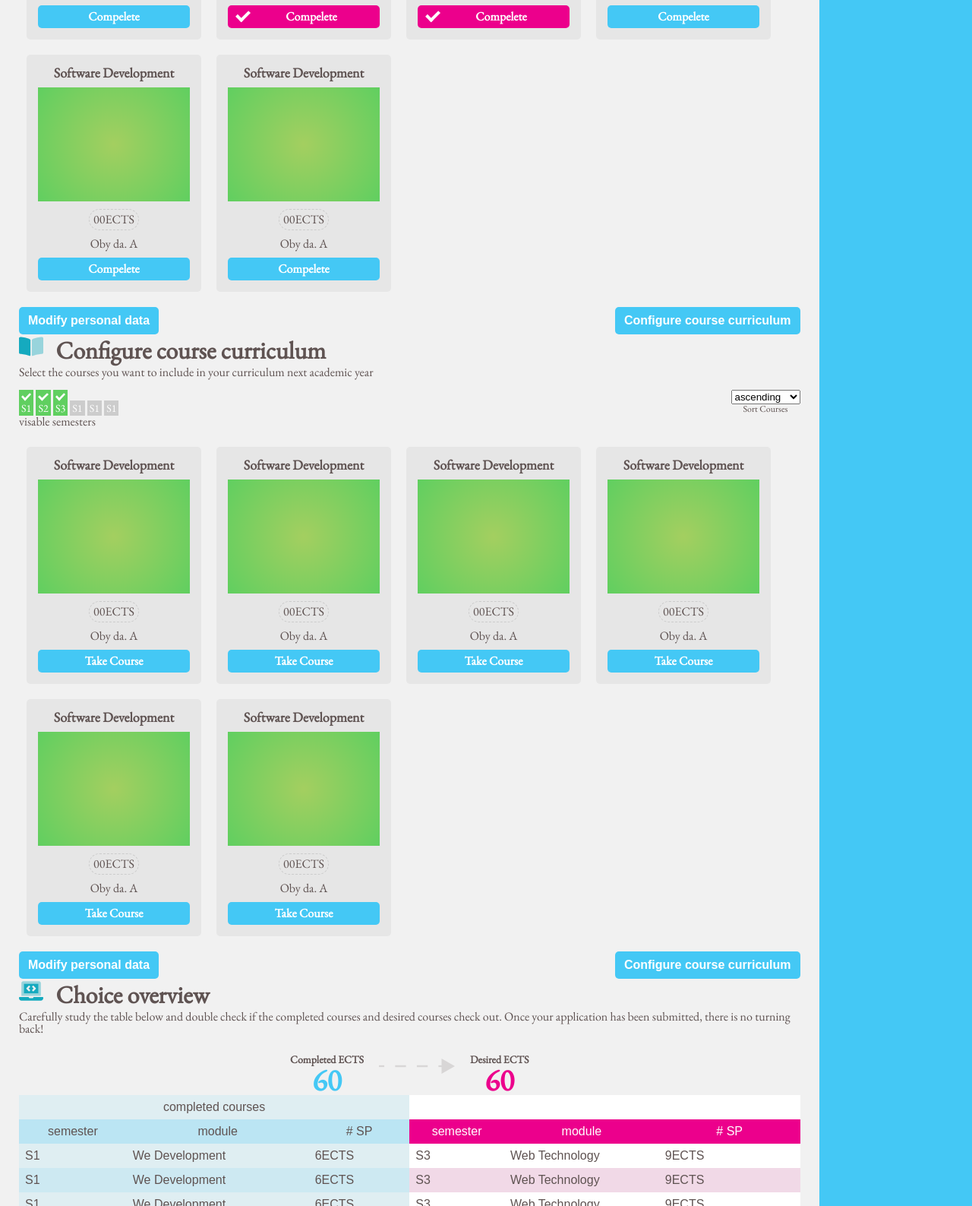
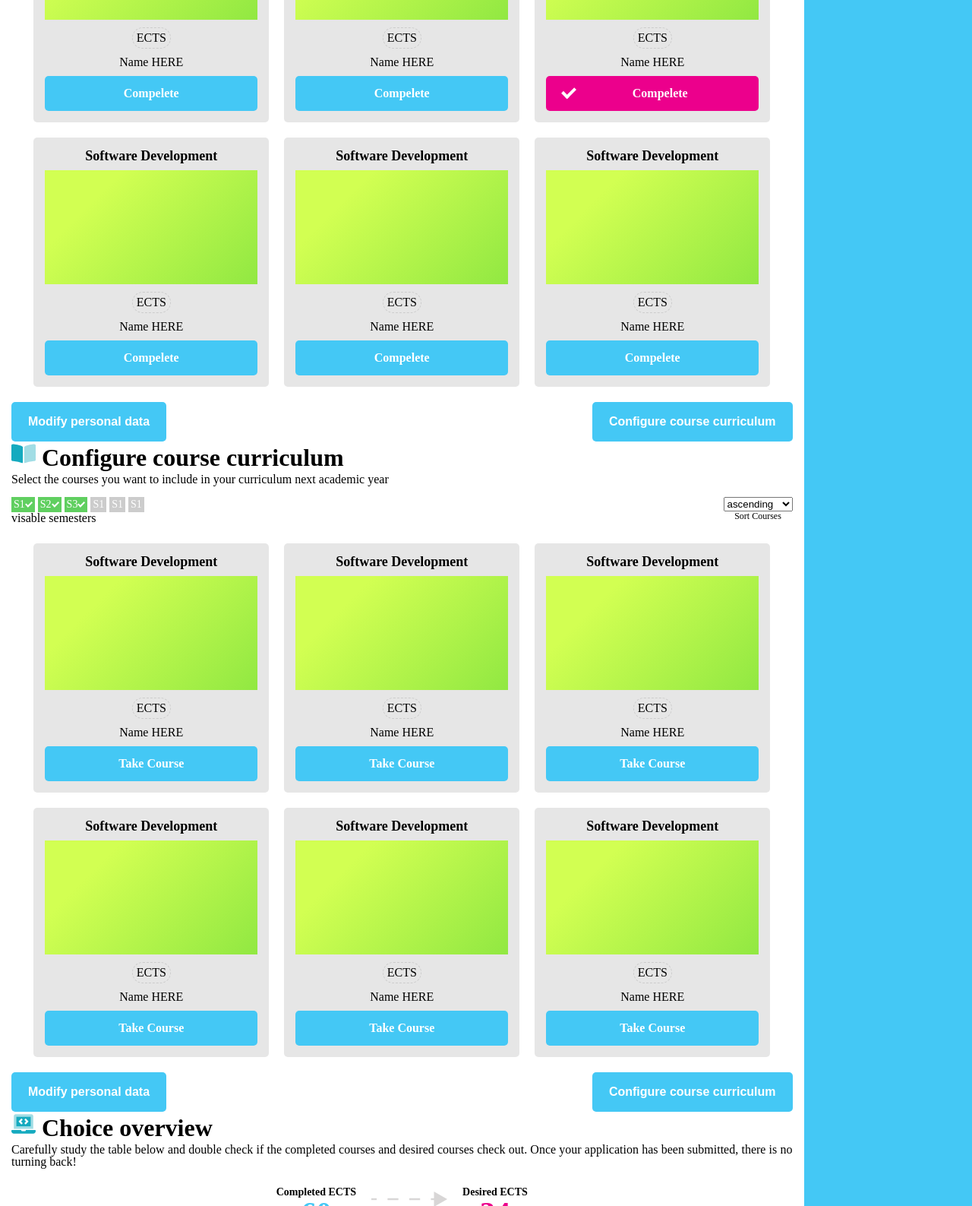
Before and after one commit to HaithamAlhaji/WebHowestTrajectBuilder, a plain HTML site: page index-static.html in a window 1280 px wide. Shown: the part 1213-2800 px from the top of the page at 76% size. Drawn offline with nearby package versions, Linux system fonts and the light colour scheme.

Commit message:
copy style file from trash

```diff
--- a/assets/css/screen.css
+++ b/assets/css/screen.css
@@ -1,18 +1,8 @@
-/* Global */
-@import url('https://fonts.googleapis.com/css2?family=EB+Garamond&display=swap');
-body {
-  /* Google advises this color */
-  background-color: #f1f1f1;
-  color: #5f5352;
-  font-family: 'EB Garamond', serif;
 
-}
-* {
 
-}
 .btn {
   background-color: #44c8f5;
-  padding: 7px 10px;
+  padding: 15px 20px;
   color: white;
   text-align: center;
   font-weight: bold;
@@ -38,7 +28,7 @@ input[type="text"] {
   width: 100%;
   padding: 5px 10px;
   margin-bottom: 10px;
-  background-color: #ccc;
+  background-color: #eee;
   outline: none;
   border: 0px solid;
   font-size: 2rem;
@@ -103,7 +93,6 @@ input[type="text"] {
   );
 }
 
-/* Top Navbar */
 nav,
 footer {
   background-color: rgba(30, 35, 39, 0.9);
@@ -126,13 +115,14 @@ nav ul li.create-curriculum {
   text-align: center;
   font-size: 1rem;
 }
-/* Main */
-main > div{
-  margin-bottom: 20px;
+body {
+  color: #000;
+  text-align: justify;
 }
-/* Header */
-header {
+#real-area > div{
+  margin: 50px 0 0 0;
 }
+
 header .image {
   background-image: url("../../images/howest.jpg");
   background-position: center;
@@ -140,7 +130,7 @@ header .image {
   background-origin: content-box;
   background-size: cover;
   width: 100%;
-  height: 150px;
+  height: 250px;
 }
 
 aside {
@@ -155,13 +145,13 @@ aside {
 
 .main {
   flex: 85%;
-  padding: 0px 25px;
+  padding: 0px 15px;
 }
 .aside {
   flex: 15%;
   background-color: #44c8f5;
   color: white;
-  padding: 10px;
+  padding: 20px;
   text-align: center;
   border-radius: 25px 0 0 25px;
 }
@@ -171,31 +161,17 @@ aside {
 .aside > ul > li.title{
   font-size: 2rem;
 }
-.aside > ul > li.ects-total-info{
-  font-size: 0.9rem;
-}
-.aside > ul > li.ects-total-info:last-child{
-  font-size: 0.7rem;
-}
-.ects-gauge{
-  background-color: black;
-  height: 25px;
-  width: 100%;
-  margin: 5px auto;
-}
+
 .ects-gauge .reserved{
   height: 100%;
-  width: 50%;
+  width: 70%;
   background-color:#f5f2b6 ;
 }
 .icon {
   height: 32px;
   width: 32px;
 }
-/* Welcome Page */
-div > .title > span{
-  margin-right: 10px;
-}
+
 div > .title {
   font-size: 2rem;
   font-weight: bold;
@@ -203,16 +179,15 @@ div > .title {
 
 }
 
-div.welcome-page .content li {
-  padding: 5px 0px;
+div.welcome .content li {
+  padding: 10px 0px;
 }
-div.login-page .content li {
+div.signup .content li {
   margin-top: 10px;
 }
 input#ECTS {
   width: 150px;
 }
-/* Complete Course */
 .complete-controller{
   margin-top: 15px;
 }
@@ -222,53 +197,65 @@ input#ECTS {
   color: white;
   font-size: 14px;
   background-color: #ccc;
+  cursor: pointer;
+
 }
 .semesters-selector ul li.selected{
   background-color: #60cf60;
 }
-.semesters-selector ul li.selected::before{
+.semesters-selector ul li.selected::after{
   content: url("../../assets/media/check-white.svg");
-  height: 20px;
-  width: 20px;
+  height: 10px;
+  width: 10px;
+  display: inline-block;
 }
 .ordering{
   text-align: center;
   font-size: 12px;
 }
-
-.courses ul{
+.aside > ul > li.ects-total-info{
+  font-size: 0.9rem;
+}
+.aside > ul > li.ects-total-info:last-child{
+  font-size: 0.7rem;
+}
+.ects-gauge{
+  background-color: black;
+  height: 15px;
+  width: 100%;
+  margin: 5px auto;
+}
+.items ul{
   display: flex;
   flex-direction: row;
   flex-wrap: wrap;
   margin-top: 15px;
+  justify-content: center;
 }
-.courses li{
-  width: 200px;
+.items li{
+  width: 280px;
   background-color: rgb(230, 230, 230);
   padding: 15px;
   margin: 10px;
   border-radius: 5px;
   text-align: center;
 }
-.courses li div:not(:last-child){
+.items li div:not(:last-child){
   margin-bottom: 10px;
 }
-.courses li .title {
+.items li .title {
   font-size: 18px;
   font-weight: bold;
 }
-.courses li .ects{
+.items li .ects{
   border:1px dashed #ccc;
   padding: 5px;
   display: inline-block;
   border-radius: 50px;
 }
-.courses li .image{
+.items li .image{
   height: 150px;
-  background: rgb(163,207,96);
-  background: radial-gradient(circle, rgba(163,207,96,1) 1%, rgba(96,207,96,1) 100%);
 }
-/* Choice */
 .ects-counts{
   margin-top: 25px;
   display: flex;
@@ -297,7 +284,7 @@ input#ECTS {
 .ects-counts li img{
   width: 100px;
 }
-.choice-page .content{
+.choice .content{
   display: inline-block;
 }
 .navigators{
@@ -313,25 +300,7 @@ table.courses-view{
   width: 100%;
 }
 
-.courses-view,th,td{
-  border:none
-}
-.courses-view.completesd tr:nth-child(1),.courses-view.completesd tr:nth-child(2),.courses-view.completesd tr:last-child{
-  background-color:rgba(60,200,245,0.3);
-}
-.courses-view.completesd tr:nth-child(even):not(:nth-child(2)):not(:nth-child(1)){
-  background-color: rgba(60,200,245,0.2);
-}
-.courses-view.completesd tr:nth-child(odd):not(:nth-child(2):nth-child(1)){
-  background-color: rgba(60,200,245,0.1)
-}
 
-.courses-view.desired tr:nth-child(1),.courses-view.desired tr:nth-child(2),.courses-view.desired tr:last-child{
-  background-color:#ec008c;
-  color: white;
-
-
-}
 
 .courses-view.desired tr:nth-child(even):not(:nth-child(2)):not(:nth-child(1)){
   background-color: rgba(236,0,140,0.1)
@@ -348,9 +317,27 @@ table.courses-view th{
 }
 
 
-/* Footer */
 footer {
   margin-top: 25px;
   text-align: center;
   color: white;
 }
+
+
+
+.courses-view,th,td{
+  border:none
+}
+.courses-view.completesd tr:nth-child(1),.courses-view.completesd tr:nth-child(2){
+  background-color:rgba(60,200,245,0.3);
+}
+.courses-view.completesd tr:nth-child(even):not(:nth-child(2)):not(:nth-child(1)){
+  background-color:rgba(60,200,245,0.1)
+}
+
+.courses-view.desired tr:nth-child(1),.courses-view.desired tr:nth-child(2){
+  background-color:#ec008c;
+  color: white;
+
+
+}
--- a/index-static.html
+++ b/index-static.html
@@ -9,7 +9,6 @@
 </head>
 
 <body>
-   <!-- Top Navbar -->
    <nav>
       <ul>
          <li class="title">
@@ -20,24 +19,20 @@
          </li>
       </ul>
    </nav>
-   <!-- Top Navbar -->
-   <!-- Header -->
    <header>
       <div class="image"></div>
    </header>
-   <!-- Header -->
-   <main>
+   <div id="real-area">
       <div class="row">
-         <!-- Right Aside -->
          <div class="column aside">
             <ul>
                <li class="title">
-                  quickview
+                  quick view
                </li>
                <li class="ects-total">
                   <ul>
                      <li>39</li>
-                     <li>ECTS</li>
+                     <li>ECtS</li>
                   </ul>
                </li>
                <li class="ects-total-info">
@@ -46,7 +41,7 @@
                      <li class="ects-gauge">
                         <div class="reserved"></div>
                      </li>
-                     <li>10% desired ects allocated</li>
+                     <li>10% desired ects</li>
                   </ul>
                </li>
                <li class="ects-course-details">
@@ -59,10 +54,8 @@
 
             </ul>
          </div>
-         <!-- Right Aside -->
          <div class="column main">
-            <!-- Welcome Page -->
-            <div class="welcome-page">
+            <div class="intro">
                <div class="title">
                   <span> <img class="icon" src="./assets/media/curriculum.svg" alt=""></span>
                   Curriculum builder: the tool for tailored curricula
@@ -82,9 +75,9 @@
                      </li>
                      <li>This tool allows you to take your pick from available courses and construct a schedule that
                         does not only fit your
-                        needs, but <mark>respects the order</mark> in which certain topics need to be processed. You may
+                        needs, but respects the order in which certain topics need to be processed. You may
                         take longer or shorter than a
-                        <mark>standard student</mark> depending on your constructed curriculum, but at least you'll be
+                        standard student depending on your constructed curriculum, but at least you'll be
                         happy
                      </li>
                      <li>Go ahead and get started!</li>
@@ -94,9 +87,7 @@
                   </ul>
                </div>
             </div>
-            <!-- Welcome Page -->
-            <!-- Login Page -->
-            <div class="login-page">
+            <div class="signup">
                <div class="title">
                   <span> <img class="icon" src="./assets/media/personal-data.svg" alt=""></span>Enter personal data
                </div>
@@ -121,9 +112,7 @@
                   </ul>
                </div>
             </div>
-            <!-- Login Page -->
-            <!-- Completed Course Page -->
-            <div class="complete-page">
+            <div class="done">
                <div class="title">
                   <span>
                      <img class="icon" src="./assets/media/completed-courses.svg" alt="">
@@ -143,8 +132,6 @@
                                  <li class="semesters-selector">
                                     <ul>
                                        <li class="selected">S1</li>
-                                       <li>S1</li>
-                                       <li>S1</li>
                                        <li>S1</li>
                                        <li>S1</li>
                                        <li>S1</li>
@@ -168,53 +155,53 @@
                      </li>
 
                   </ul>
-                  <div class="courses">
+                  <div class="items">
                      <ul>
                         <li>
                            <div class="title"> Software Development</div>
-                           <div class="image"> </div>
-                           <div class="ects"> 00ECTS</div>
-                           <div class="instructor"> Oby da. A</div>
+                           <div class="image green"> </div>
+                           <div class="ects"> ECTS</div>
+                           <div class="instructor"> Name HERE</div>
                            <div class="btn"> Compelete </div>
 
                         </li>
                         <li>
                            <div class="title"> Software Development</div>
-                           <div class="image"> </div>
-                           <div class="ects"> 00ECTS</div>
-                           <div class="instructor"> Oby da. A</div>
+                           <div class="image green"> </div>
+                           <div class="ects"> ECTS</div>
+                           <div class="instructor"> Name HERE</div>
+                           <div class="btn "> Compelete </div>
+
+                        </li>
+                        <li>
+                           <div class="title"> Software Development</div>
+                           <div class="image green"> </div>
+                           <div class="ects"> ECTS</div>
+                           <div class="instructor"> Name HERE</div>
                            <div class="btn completed"> Compelete </div>
 
                         </li>
                         <li>
                            <div class="title"> Software Development</div>
-                           <div class="image"> </div>
-                           <div class="ects"> 00ECTS</div>
-                           <div class="instructor"> Oby da. A</div>
-                           <div class="btn completed"> Compelete </div>
-
-                        </li>
-                        <li>
-                           <div class="title"> Software Development</div>
-                           <div class="image"> </div>
-                           <div class="ects"> 00ECTS</div>
-                           <div class="instructor"> Oby da. A</div>
+                           <div class="image green"> </div>
+                           <div class="ects"> ECTS</div>
+                           <div class="instructor"> Name HERE</div>
                            <div class="btn"> Compelete </div>
 
                         </li>
                         <li>
                            <div class="title"> Software Development</div>
-                           <div class="image"> </div>
-                           <div class="ects"> 00ECTS</div>
-                           <div class="instructor"> Oby da. A</div>
+                           <div class="image green"> </div>
+                           <div class="ects"> ECTS</div>
+                           <div class="instructor"> Name HERE</div>
                            <div class="btn"> Compelete </div>
 
                         </li>
                         <li>
                            <div class="title"> Software Development</div>
-                           <div class="image"> </div>
-                           <div class="ects"> 00ECTS</div>
-                           <div class="instructor"> Oby da. A</div>
+                           <div class="image green"> </div>
+                           <div class="ects"> ECTS</div>
+                           <div class="instructor"> Name HERE</div>
                            <div class="btn"> Compelete </div>
                         </li>
                      </ul>
@@ -225,18 +212,10 @@
                      <button class="btn">
                         Configure course curriculum</button>
                   </div>
-                  <!-- Completed Course Page -->
-                  <!-- Configure Course Page -->
-                  <!-- Configure Course Page -->
-                  <!-- Choice Page -->
-                  <!-- Choice Page -->
-                  <!-- Thanks Page -->
-                  <!-- Thanks Page -->
+
                </div>
             </div>
-            <!-- Completed Course Page -->
-            <!-- Configure Course Page -->
-            <div class="configure-page">
+            <div class="configure">
                <div class="title">
                   <span>
                      <img class="icon" src="./assets/media/new-courses.svg" alt="">
@@ -278,53 +257,51 @@
                      </li>
 
                   </ul>
-                  <div class="courses">
+                  <div class="items">
                      <ul>
                         <li>
                            <div class="title"> Software Development</div>
-                           <div class="image"> </div>
-                           <div class="ects"> 00ECTS</div>
-                           <div class="instructor"> Oby da. A</div>
+                           <div class="image green"> </div>
+                           <div class="ects"> ECTS</div>
+                           <div class="instructor"> Name HERE</div>
                            <div class="btn"> Take Course </div>
 
                         </li>
                         <li>
                            <div class="title"> Software Development</div>
-                           <div class="image"> </div>
-                           <div class="ects"> 00ECTS</div>
-                           <div class="instructor"> Oby da. A</div>
+                           <div class="image green"> </div>
+                           <div class="ects"> ECTS</div>
+                           <div class="instructor"> Name HERE</div>
+                           <div class="btn"> Take Course </div>
+                        </li>
+                        <li>
+                           <div class="title"> Software Development</div>
+                           <div class="image green"> </div>
+                           <div class="ects"> ECTS</div>
+                           <div class="instructor"> Name HERE</div>
+                           <div class="btn"> Take Course </div>
+                        </li>
+                        <li>
+                           <div class="title"> Software Development</div>
+                           <div class="image green"> </div>
+                           <div class="ects"> ECTS</div>
+                           <div class="instructor"> Name HERE</div>
                            <div class="btn"> Take Course </div>
 
                         </li>
                         <li>
                            <div class="title"> Software Development</div>
-                           <div class="image"> </div>
-                           <div class="ects"> 00ECTS</div>
-                           <div class="instructor"> Oby da. A</div>
+                           <div class="image green"> </div>
+                           <div class="ects"> ECTS</div>
+                           <div class="instructor"> Name HERE</div>
                            <div class="btn"> Take Course </div>
 
                         </li>
                         <li>
                            <div class="title"> Software Development</div>
-                           <div class="image"> </div>
-                           <div class="ects"> 00ECTS</div>
-                           <div class="instructor"> Oby da. A</div>
-                           <div class="btn"> Take Course </div>
-
-                        </li>
-                        <li>
-                           <div class="title"> Software Development</div>
-                           <div class="image"> </div>
-                           <div class="ects"> 00ECTS</div>
-                           <div class="instructor"> Oby da. A</div>
-                           <div class="btn"> Take Course </div>
-
-                        </li>
-                        <li>
-                           <div class="title"> Software Development</div>
-                           <div class="image"> </div>
-                           <div class="ects"> 00ECTS</div>
-                           <div class="instructor"> Oby da. A</div>
+                           <div class="image green"> </div>
+                           <div class="ects"> ECTS</div>
+                           <div class="instructor"> Name HERE</div>
                            <div class="btn"> Take Course </div>
                         </li>
                      </ul>
@@ -337,9 +314,7 @@
                   </div>
                </div>
             </div>
-            <!-- Configure Course Page -->
-            <!-- Choice Course Page -->
-            <div class="choice-page">
+            <div class="choice">
                <div class="title">
                   <span>
                      <img class="icon" src="./assets/media/overview.svg" alt="">
@@ -360,14 +335,16 @@
                            </li>
                            <li class="desired">
                               <div class="title">Desired ECTS</div>
-                              <div class="count">60</div>
+                              <div class="count">34</div>
                            </li>
                         </ul>
                      </li>
                      <li>
                         <table class="courses-view completesd">
                            <tr>
-                              <th colspan="3">completed courses</th>
+                              <th></th>
+                              <th>completed courses</th>
+                              <th></th>
                            </tr>
                            <tr class="table-titles">
                               <th>semester</th>
@@ -376,33 +353,37 @@
                            </tr>
                            <tr>
                               <td>S1</td>
-                              <td>We Development</td>
+                              <td>Web Development</td>
                               <td>6ECTS</td>
                            </tr>
                            <tr>
                               <td>S1</td>
-                              <td>We Development</td>
+                              <td>Web Development</td>
                               <td>6ECTS</td>
                            </tr>
                            <tr>
                               <td>S1</td>
-                              <td>We Development</td>
+                              <td>Web Development</td>
                               <td>6ECTS</td>
                            </tr>
                            <tr>
                               <td>S1</td>
-                              <td>We Development</td>
+                              <td>Web Development</td>
                               <td>6ECTS</td>
                            </tr>
 
                            <tr>
-                              <td style="text-align: right;" colspan="2">Total antal SP</td>
+                              <td></td>
+                              <td>Total antal SP</td>
                               <td>32ECTS</td>
                            </tr>
                         </table>
                         <table class="courses-view desired">
                            <tr>
-                              <th colspan="3">Desired courses</th>
+                              <th></th>
+                              <th>Desired courses</th>
+                              <th></th>
+
                            </tr>
                            <tr class="table-titles">
                               <th>semester</th>
@@ -440,13 +421,12 @@
                </div>
                <div class="navigators">
                   <button class="btn">
-                     Modify personal data </button>
+                     Modify Desired Courses </button>
                   <button class="btn">
-                     Configure course curriculum</button>
+                     Submit Curriculum</button>
                </div>
             </div>
-            <!-- Choice Course Page -->
-            <div class="thank-page">
+            <div class="thank">
                <div class="title">
                   <span>
                      <img class="icon" src="./assets/media/thank-you.svg" alt="">
@@ -461,15 +441,12 @@
 
                </div>
             </div>
-            <!-- Choice Course Page -->
          </div>
       </div>
-   </main>
-   <!-- Footer Page -->
+   </div>
    <footer>
       All images courtesy of font awesome and flaticon
    </footer>
-   <!-- Footer Page -->
 </body>
 
 </html>
```
